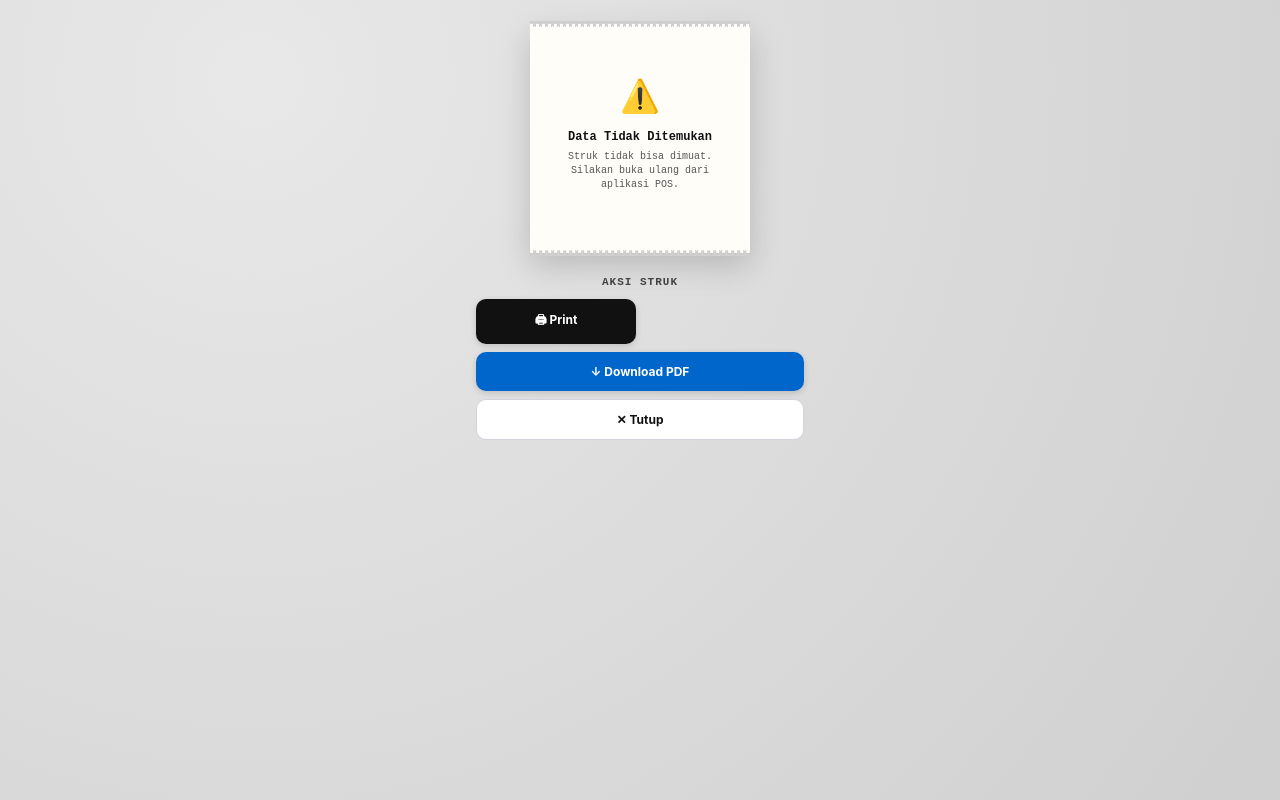
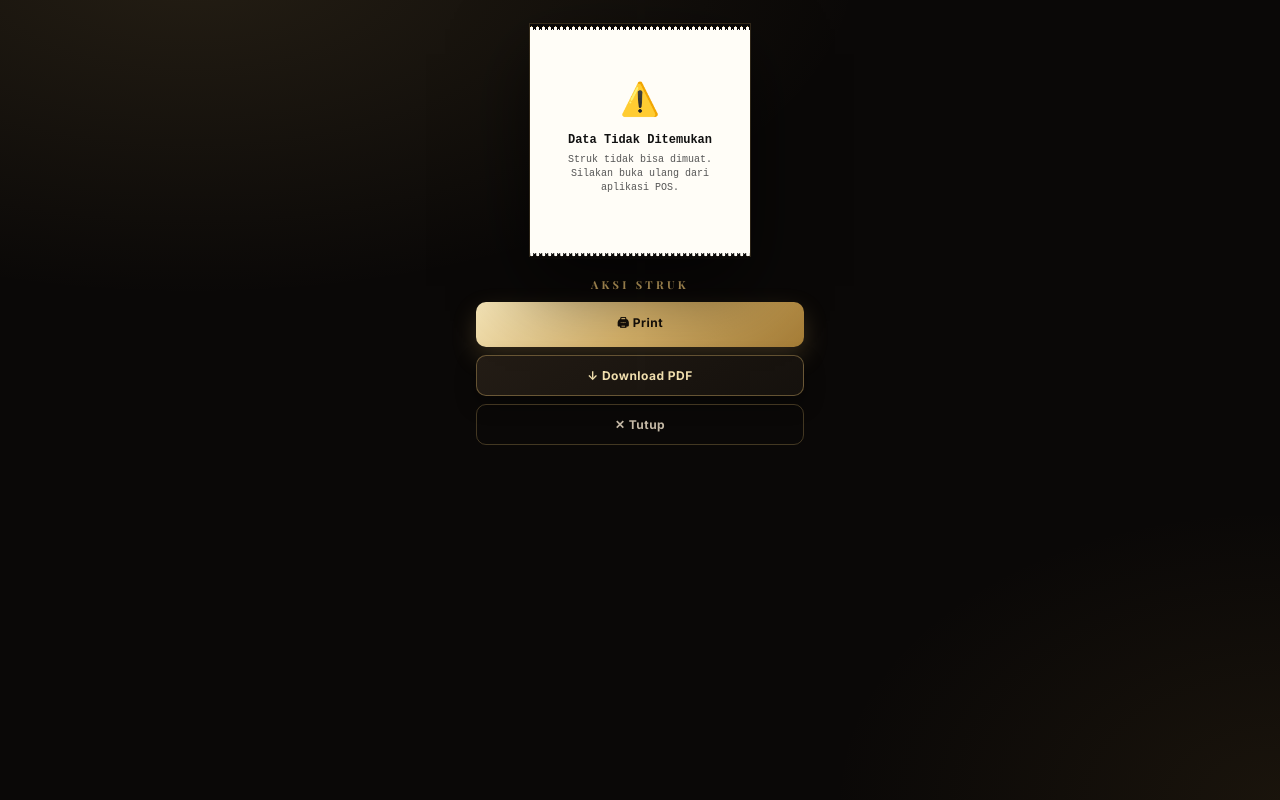
Before and after one commit to FynsF/pos-kasir, a plain HTML site: page struk.html in a window 1280 px wide. Drawn offline with nearby package versions, Linux system fonts and the light colour scheme.

Commit message:
Update struk.html

```diff
--- a/struk.html
+++ b/struk.html
@@ -3,6 +3,14 @@
   <head>
     <meta charset="UTF-8" />
     <meta name="viewport" content="width=device-width, initial-scale=1.0" />
+    <meta name="theme-color" content="#0a0807" />
+    <link rel="icon" type="image/png" href="Logo no background.png" />
+    <link rel="preconnect" href="https://fonts.googleapis.com" />
+    <link rel="preconnect" href="https://fonts.gstatic.com" crossorigin />
+    <link
+      href="https://fonts.googleapis.com/css2?family=Inter:wght@500;600;700;800&family=Playfair+Display:wght@600;700&display=swap"
+      rel="stylesheet"
+    />
 
     <title>Struk FYNCOFFEE</title>
 
@@ -585,6 +593,83 @@
         }
       }
 
+
+      /* =====================================================
+         LUXE LAYER — Noir & Champagne Gold
+         (hanya tampilan layar; kertas struk tetap terang untuk thermal)
+      ===================================================== */
+      html {
+        background: #0a0807;
+      }
+      body {
+        background:
+          radial-gradient(
+            ellipse 60rem 30rem at 15% -5%,
+            rgba(214, 178, 106, 0.13),
+            transparent 70%
+          ),
+          radial-gradient(
+            ellipse 40rem 26rem at 100% 100%,
+            rgba(164, 124, 54, 0.1),
+            transparent 70%
+          ),
+          #0a0807;
+        background-attachment: fixed;
+      }
+      #struk {
+        background: #fffdf7;
+        border-top: 3px solid #d6b26a;
+        box-shadow:
+          0 0 0 1px rgba(214, 178, 106, 0.18),
+          0 30px 70px rgba(0, 0, 0, 0.6);
+      }
+      #struk::before,
+      #struk::after {
+        background-image:
+          linear-gradient(45deg, transparent 50%, #0a0807 50%),
+          linear-gradient(-45deg, transparent 50%, #0a0807 50%);
+      }
+      .actions-title {
+        color: #d6b26a;
+        letter-spacing: 0.3em;
+        font-family: "Playfair Display", Georgia, serif;
+      }
+      button {
+        background: linear-gradient(135deg, #f3e3b6 0%, #d6b26a 48%, #a47c36 100%);
+        color: #16100a;
+        letter-spacing: 0.04em;
+        box-shadow: 0 10px 24px rgba(214, 178, 106, 0.22);
+      }
+      button:hover {
+        opacity: 1;
+        filter: brightness(1.08);
+        box-shadow: 0 14px 30px rgba(214, 178, 106, 0.3);
+      }
+      #btnPrint {
+        grid-column: 1 / -1;
+      }
+      .btn-pdf {
+        background: linear-gradient(145deg, #231c15, #15110d);
+        color: #f1dfae;
+        border: 1px solid rgba(214, 178, 106, 0.4);
+        box-shadow: 0 8px 20px rgba(0, 0, 0, 0.4);
+      }
+      .btn-ghost {
+        background: transparent;
+        color: #c4b8a5;
+        border: 1px solid rgba(214, 178, 106, 0.28);
+      }
+      .btn-ghost:hover {
+        background: rgba(214, 178, 106, 0.1);
+        border-color: #d6b26a;
+        color: #f1dfae;
+        filter: none;
+      }
+      :focus-visible {
+        outline: 2px solid #d6b26a;
+        outline-offset: 3px;
+      }
+
       /* =====================================================
          PRINT
       ===================================================== */
@@ -866,9 +951,22 @@
         const target = document.getElementById("struk");
         if (!target || !("MutationObserver" in window)) return;
 
+        /*
+         * PENTING: renderBarcode() mengubah isi #struk (elemen yang diamati),
+         * sehingga tanpa pengaman ini observer memicu dirinya sendiri tanpa
+         * henti dan halaman membeku. Mutasi buatan sendiri dibuang lewat
+         * takeRecords(), dan render hanya berjalan bila nomor invoice berubah.
+         */
+        let lastSeed = null;
         const obs = new MutationObserver(() => {
-          renderBarcode();
-          syncInvoiceFooter();
+          const seed =
+            document.getElementById("id")?.textContent?.trim() || "";
+          if (seed !== lastSeed) {
+            lastSeed = seed;
+            renderBarcode();
+            syncInvoiceFooter();
+          }
+          obs.takeRecords();
         });
 
         obs.observe(target, {
@@ -879,8 +977,10 @@
 
         // initial
         setTimeout(() => {
+          lastSeed = document.getElementById("id")?.textContent?.trim() || "";
           renderBarcode();
           syncInvoiceFooter();
+          obs.takeRecords();
         }, 400);
       })();
 
```
